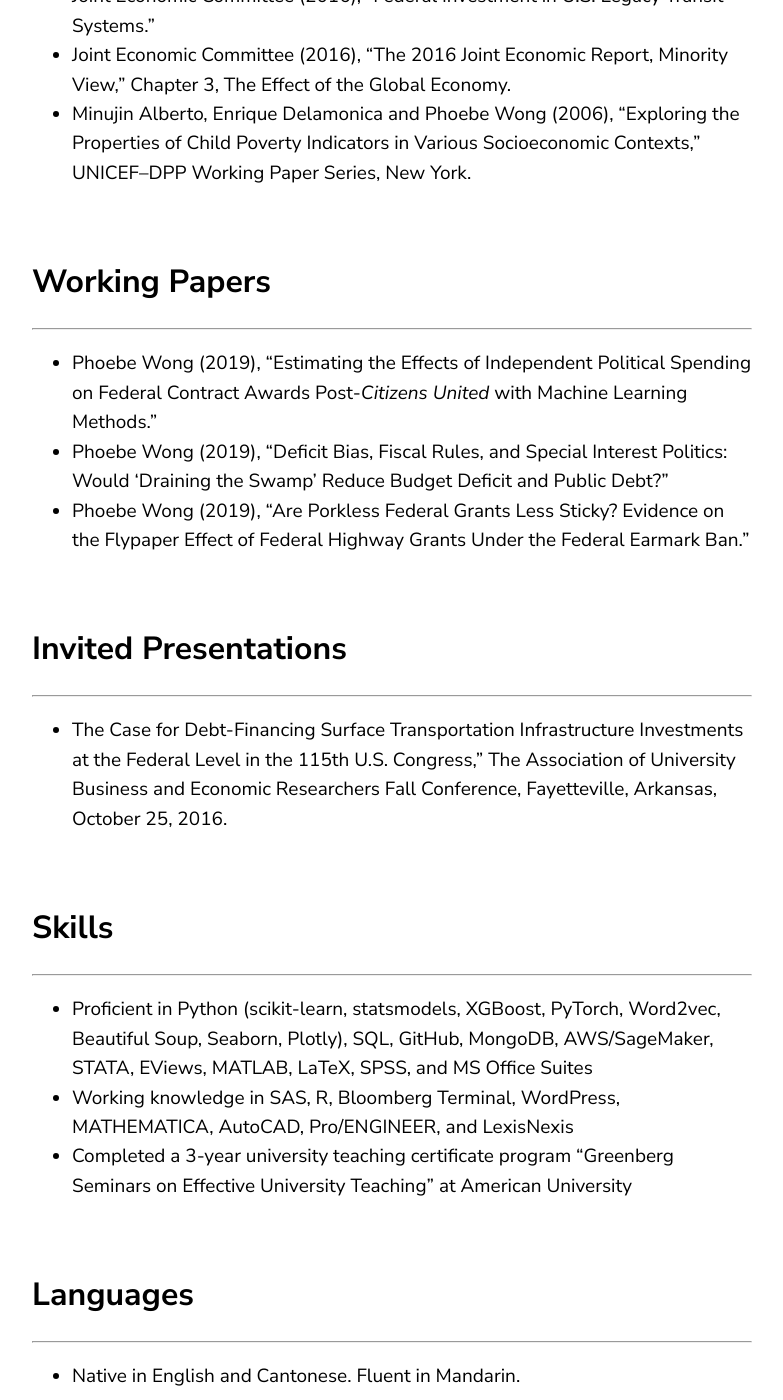
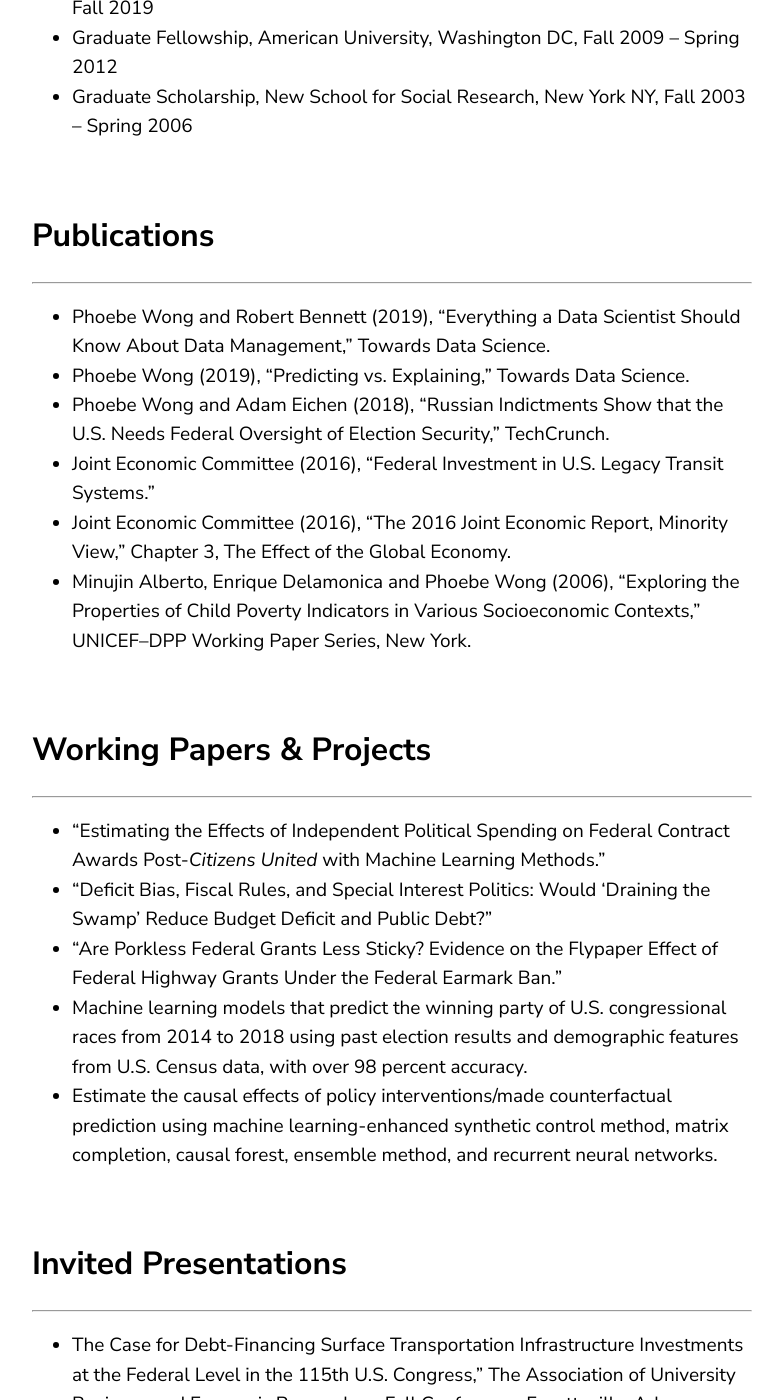
Before and after one commit to phoebetwong/phoebetwong.github.io, a Jekyll site: the page built from resume.md, in a window 1280 px wide and 1400 px high, scrolled down 4497 px. Shown: the whole window, without its empty margins (68-851 px from the left). Built offline with Jekyll 4.4.1, drawn with Linux system fonts in a browser that asks for light colours; a script that is not in the unit is left out; some of the changed text lies outside the part shown.

Commit message:
updated intro page & CV

```diff
--- a/about.html
+++ b/about.html
@@ -5,14 +5,16 @@
 <div class="blurb">
 	<img src="assets/head2.jpg" alt="Portfolio Picture"  height="175" width="175" class="headerimg">
 	<h1>Welcome to my website!</h1>
-	<p>I'm a PhD Candidate at <a href="https://www.american.edu/cas/economics/" target="_blank">American University Department of Economics</a>. My dissertation focuses on how special interests influence
+	<p>I'm current the Director of Data & Analytics at the <a href="https://www.voterparticipation.org/" target="_blank">Voter Participation Center</a>. I manage and execute a strategic data-driven research program supporting VPC’s mission to increase civic participation of historically underrepresented groups in the U.S.
+		<br><br>
+		I'm a PhD Candidate at <a href="https://www.american.edu/cas/economics/" target="_blank">American University Department of Economics</a>. My dissertation focuses on how special interests influence
 		fiscal policies.
 		<br><br>
     In Sep 2019, I completed the <a href="https://flatironschool.com/career-courses/data-science-bootcamp/dc" target="_blank">Data Science Fellowship at Flatiron School DC</a>,
     where I learned the latest and greatest machine learning and deep learning models with Python. I also went outside the standard data science curriculum and learned how to implement machine learning techniques to make causal inferences, specifically using several
     models built by <a href="https://www.gsb.stanford.edu/faculty-research/faculty/susan-athey" target="_blank">Susan Athey</a> at Stanford in one of the chapters of my dissertation.
     <br><br>
-		I spent the last 2+ years building and running a nonprofit called <a href="https://equalcitizens.us/" target="_blank">Equal Citizens</a> with <a href="https://en.wikipedia.org/wiki/Lawrence_Lessig" target="_blank">Prof. Lawrence Lessig</a> at Harvard Law School.
+		From 2017-2019, I built and ran a nonprofit called <a href="https://equalcitizens.us/" target="_blank">Equal Citizens</a> with <a href="https://en.wikipedia.org/wiki/Lawrence_Lessig" target="_blank">Prof. Lawrence Lessig</a> at Harvard Law School.
 		Equal Citizens advances democracy reform in the U.S. through a variety of projects including election reform litigations, grassroot mobilization,
 		and education campaigns. <a href="https://www.nytimes.com/2019/08/22/us/politics/electoral-college-faithless-elector.html" target="_blank">One of our cases</a> will most likely be reviewed by the Supreme Court before the 2020 election.
 		<br><br>
--- a/index.html
+++ b/index.html
@@ -5,14 +5,16 @@
 <div class="blurb">
 	<img src="assets/head2.jpg" alt="Portfolio Picture"  height="175" width="175" class="headerimg">
 	<h1>Welcome to my website!</h1>
-	<p>I'm a PhD Candidate at <a href="https://www.american.edu/cas/economics/" target="_blank">American University Department of Economics</a>. My dissertation focuses on how special interests influence
+	<p>I'm current the Director of Data & Analytics at the <a href="https://www.voterparticipation.org/" target="_blank">Voter Participation Center</a>. I manage and execute a strategic data-driven research program supporting VPC’s mission to increase civic participation of historically underrepresented groups in the U.S.
+		<br><br>
+		I'm a PhD Candidate at <a href="https://www.american.edu/cas/economics/" target="_blank">American University Department of Economics</a>. My dissertation focuses on how special interests influence
 		fiscal policies.
 		<br><br>
     In Sep 2019, I completed the <a href="https://flatironschool.com/career-courses/data-science-bootcamp/dc" target="_blank">Data Science Fellowship at Flatiron School DC</a>,
     where I learned the latest and greatest machine learning and deep learning models with Python. I also went outside the standard data science curriculum and learned how to implement machine learning techniques to make causal inferences, specifically using several
     models built by <a href="https://www.gsb.stanford.edu/faculty-research/faculty/susan-athey" target="_blank">Susan Athey</a> at Stanford in one of the chapters of my dissertation.
     <br><br>
-		I spent the last 2+ years building and running a nonprofit called <a href="https://equalcitizens.us/" target="_blank">Equal Citizens</a> with <a href="https://en.wikipedia.org/wiki/Lawrence_Lessig" target="_blank">Prof. Lawrence Lessig</a> at Harvard Law School.
+		From 2017-2019, I built and ran a nonprofit called <a href="https://equalcitizens.us/" target="_blank">Equal Citizens</a> with <a href="https://en.wikipedia.org/wiki/Lawrence_Lessig" target="_blank">Prof. Lawrence Lessig</a> at Harvard Law School.
 		Equal Citizens advances democracy reform in the U.S. through a variety of projects including election reform litigations, grassroot mobilization,
 		and education campaigns. <a href="https://www.nytimes.com/2019/08/22/us/politics/electoral-college-faithless-elector.html" target="_blank">One of our cases</a> will most likely be reviewed by the Supreme Court before the 2020 election.
 		<br><br>
--- a/resume.md
+++ b/resume.md
@@ -1,6 +1,11 @@
 ---
 layout: page
 title: resume
+---
+<br>
+## Professional Summary
+---
+Economist with data science training and 5+ years of management experience in government and nonprofit. Expertise in causal inference methodologies, machine learning models, public finance, and analyzing large datasets with Python.
 ---
 <br>
 ## Education
@@ -26,8 +31,13 @@
 <br>
 ## Professional Experience
 ---
-### Equal Citizens, Washington DC, Apr 2017 - present
-*Finance Director, Apr 2019 - present*<br>
+### Voter Participation Center, Washington DC, Jan 2020 - present
+*Director of Data & Analytics, Apr 2019 - present*<br>
+- Manage and execute a strategic data-driven research program supporting VPC’s mission to increase civic participation of historically underrepresented groups in the U.S.
+<br>
+
+### Equal Citizens, Washington DC, Apr 2017 - Dec 2019
+*Finance Director, Apr 2019 - Dec 2019*<br>
 *Executive Director, Apr 2017 - Mar 2019*
 -	Founded a non-profit organization with Harvard Law School Professor Lawrence Lessig to advance democracy reform in the U.S. through high-profile litigation, advocacy and education projects
 -	Manage a network of staffs, consultants, and volunteers and an annual budget of over $500k USD
@@ -75,8 +85,10 @@
 -	Assisted in building a SQL database for data from the Poverty Reduction Strategy Papers, which included a broad range of demographic and social indicators on 58 developing countries
 
 <br>
-## Awards
+## Awards & Honors
 ---
+- Most Influential Article of the Year, Towards Data Science, 2019
+- Most Viewed & Shared Blog, KDnuggets, Oct 2019
 - Data Science Fellowship, The Flatiron School, Washington DC, Summer 2019 – Fall 2019
 -	Graduate Fellowship, American University, Washington DC, Fall 2009 – Spring 2012
 -	Graduate Scholarship, New School for Social Research, New York NY, Fall 2003 – Spring 2006
@@ -92,11 +104,13 @@
 - Minujin Alberto, Enrique Delamonica and Phoebe Wong (2006), “Exploring the Properties of Child Poverty Indicators in Various Socioeconomic Contexts,” UNICEF–DPP Working Paper Series, New York.
 
 <br>
-## Working Papers
+## Working Papers & Projects
 ---
--	Phoebe Wong (2019), “Estimating the Effects of Independent Political Spending on Federal Contract Awards Post-*Citizens United* with Machine Learning Methods.”
--	Phoebe Wong (2019), “Deficit Bias, Fiscal Rules, and Special Interest Politics: Would ‘Draining the Swamp’ Reduce Budget Deficit and Public Debt?”
--	Phoebe Wong (2019), “Are Porkless Federal Grants Less Sticky? Evidence on the Flypaper Effect of Federal Highway Grants Under the Federal Earmark Ban.”
+-	“Estimating the Effects of Independent Political Spending on Federal Contract Awards Post-*Citizens United* with Machine Learning Methods.”
+-	“Deficit Bias, Fiscal Rules, and Special Interest Politics: Would ‘Draining the Swamp’ Reduce Budget Deficit and Public Debt?”
+-	“Are Porkless Federal Grants Less Sticky? Evidence on the Flypaper Effect of Federal Highway Grants Under the Federal Earmark Ban.”
+- Machine learning models that predict the winning party of U.S. congressional races from 2014 to 2018 using past election results and demographic features from U.S. Census data, with over 98 percent accuracy.
+- Estimate the causal effects of policy interventions/made counterfactual prediction using machine learning-enhanced synthetic control method, matrix completion, causal forest, ensemble method, and recurrent neural networks.
 
 
 <br>
```
